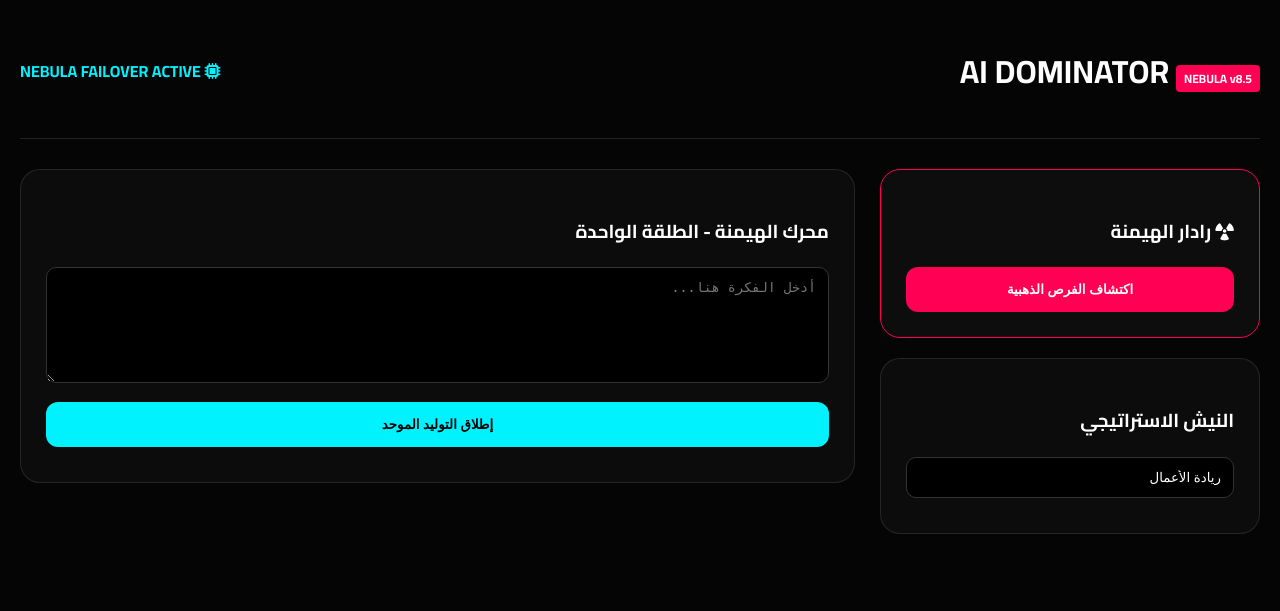
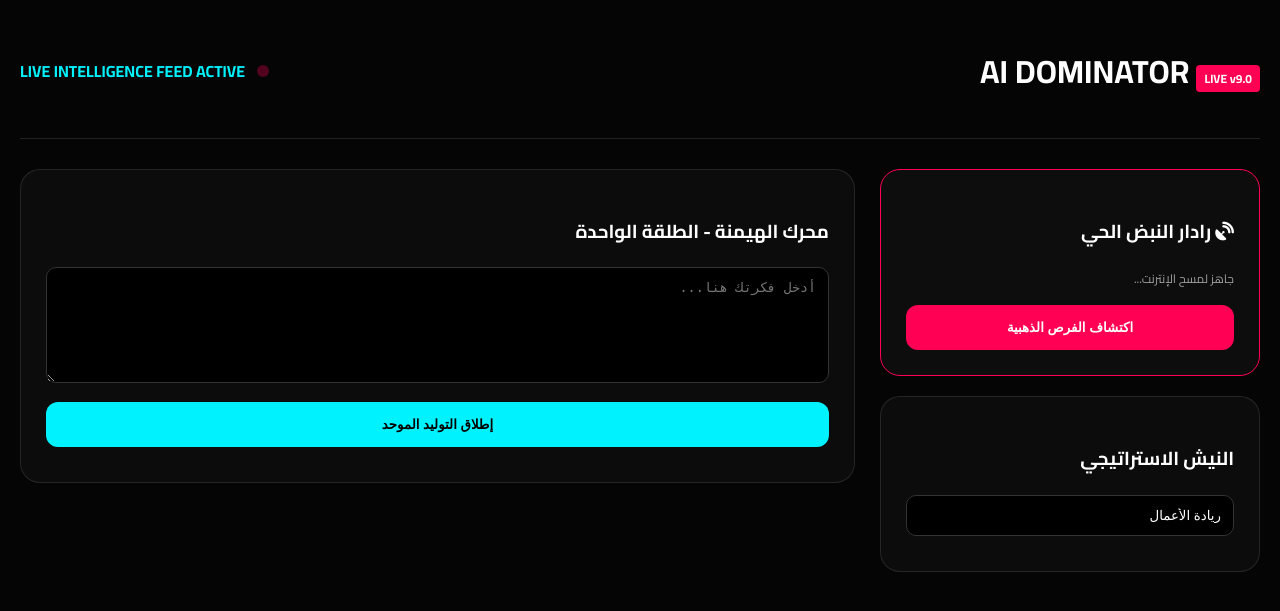
Before and after one commit to alqaed2/Dominator, a Flask app: page / in a window 1280 px wide. Shown: the top 611 px of the page. Run offline with Flask 3, Linux system fonts and the light colour scheme.

Commit message:
Update index.html

```diff
--- a/templates/index.html
+++ b/templates/index.html
@@ -2,39 +2,42 @@
 <html lang="ar" dir="rtl">
 <head>
     <meta charset="UTF-8">
-    <title>AI DOMINATOR | NEBULA v8.5</title>
+    <title>AI DOMINATOR | LIVE v9.0</title>
     <link href="https://fonts.googleapis.com/css2?family=Cairo:wght@400;700;900&display=swap" rel="stylesheet">
     <link href="https://cdnjs.cloudflare.com/ajax/libs/font-awesome/6.4.0/css/all.min.css" rel="stylesheet">
     <style>
         :root { --neon-blue: #00f2ff; --neon-red: #ff0055; --bg: #050505; }
         body { background: var(--bg); color: #fff; font-family: 'Cairo', sans-serif; margin: 0; padding: 20px; }
-        .cyber-card { background: rgba(255,255,255,0.03); border: 1px solid rgba(255,255,255,0.1); border-radius: 20px; padding: 25px; margin-bottom: 20px; }
+        .cyber-card { background: rgba(255,255,255,0.03); border: 1px solid rgba(255,255,255,0.1); border-radius: 20px; padding: 25px; margin-bottom: 20px; position: relative; }
         .dashboard-grid { display: grid; grid-template-columns: 380px 1fr; gap: 25px; }
         .cyber-btn { width: 100%; padding: 15px; border: none; border-radius: 12px; background: var(--neon-blue); color: #000; font-weight: 900; cursor: pointer; transition: 0.3s; }
-        .tabs-header { display: flex; gap: 10px; }
         .tab-btn { padding: 12px 25px; background: #111; border: 1px solid #333; color: #888; cursor: pointer; border-radius: 12px 12px 0 0; }
         .tab-btn.active { background: var(--neon-blue); color: #000; }
-        .tab-content { display: none; background: rgba(255,255,255,0.02); border: 1px solid rgba(255,255,255,0.1); border-radius: 0 15px 15px 15px; padding: 30px; position: relative; }
+        .tab-content { display: none; background: rgba(255,255,255,0.02); border: 1px solid rgba(255,255,255,0.1); border-radius: 0 15px 15px 15px; padding: 30px; line-height: 1.8; position: relative; }
         .tab-content.active { display: block; }
-        .copy-float-btn { position: absolute; top: 20px; left: 20px; background: var(--neon-red); color: #fff; border: none; padding: 8px 15px; border-radius: 8px; cursor: pointer; }
+        .copy-float-btn { position: absolute; top: 20px; left: 20px; background: var(--neon-red); color: #fff; border: none; padding: 8px 15px; border-radius: 8px; cursor: pointer; font-weight: 700; }
         .modal { position: fixed; top: 0; left: 0; width: 100%; height: 100%; background: rgba(0,0,0,0.98); display: none; align-items: center; justify-content: center; z-index: 10000; backdrop-filter: blur(15px); }
         .modal-content { width: 90%; max-width: 950px; background: #080808; border: 1px solid var(--neon-blue); padding: 40px; border-radius: 25px; max-height: 85vh; overflow-y: auto; }
+        .dna-bar { height: 6px; background: #222; border-radius: 3px; margin-top: 10px; overflow: hidden; }
+        .dna-fill { height: 100%; background: linear-gradient(90deg, var(--neon-blue), var(--neon-red)); transition: 1s ease-out; }
         textarea, input { width: 100%; background: #000; border: 1px solid #333; color: #fff; padding: 12px; border-radius: 10px; margin-bottom: 10px; box-sizing: border-box; }
-        .dna-card { background: rgba(255,0,85,0.05); border: 1px solid rgba(255,0,85,0.2); padding: 15px; border-radius: 12px; margin-bottom: 10px; }
+        .status-dot { width: 12px; height: 12px; background: var(--neon-red); border-radius: 50%; display: inline-block; margin-left: 8px; animation: pulse 1.5s infinite; }
+        @keyframes pulse { 0%, 100% { opacity: 1; } 50% { opacity: 0.3; } }
     </style>
 </head>
 <body>
     <header style="display:flex; justify-content:space-between; align-items:center; margin-bottom:30px; border-bottom:1px solid #222; padding-bottom:15px;">
-        <h1>AI DOMINATOR <span style="background:var(--neon-red); padding:2px 8px; border-radius:4px; font-size:12px;">NEBULA v8.5</span></h1>
-        <div style="color:var(--neon-blue); font-weight:700;"><i class="fas fa-microchip"></i> NEBULA FAILOVER ACTIVE</div>
+        <h1>AI DOMINATOR <span style="background:var(--neon-red); padding:2px 8px; border-radius:4px; font-size:12px;">LIVE v9.0</span></h1>
+        <div style="color:var(--neon-blue); font-weight:700;"><span class="status-dot"></span> LIVE INTELLIGENCE FEED ACTIVE</div>
     </header>
 
     <div class="dashboard-grid">
         <div class="sidebar">
             <div class="cyber-card" style="border:1px solid var(--neon-red);">
-                <h3><i class="fas fa-radiation"></i> رادار الهيمنة</h3>
+                <h3><i class="fas fa-satellite-dish"></i> رادار النبض الحي</h3>
+                <div id="alchemyStatus" style="font-size:12px; opacity:0.6; margin-bottom:15px;">جاهز لمسح الإنترنت...</div>
                 <div id="goldSuggestions"></div>
-                <button onclick="triggerDiscovery()" class="cyber-btn" style="background:var(--neon-red); color:#fff;">اكتشاف الفرص الذهبية</button>
+                <button id="discoverBtn" onclick="triggerDiscovery()" class="cyber-btn" style="background:var(--neon-red); color:#fff;">اكتشاف الفرص الذهبية</button>
             </div>
             <div class="cyber-card">
                 <h3>النيش الاستراتيجي</h3>
@@ -45,7 +48,7 @@
         <div class="main-content">
             <div class="cyber-card">
                 <h3>محرك الهيمنة - الطلقة الواحدة</h3>
-                <textarea id="inputText" rows="6" placeholder="أدخل الفكرة هنا..."></textarea>
+                <textarea id="inputText" rows="6" placeholder="أدخل فكرتك هنا..."></textarea>
                 <button id="generateBtn" onclick="startDominanceEngine()" class="cyber-btn">إطلاق التوليد الموحد</button>
                 <div id="engineStatus" style="margin-top:10px; color:var(--neon-blue); font-weight:700;"></div>
             </div>
@@ -76,9 +79,10 @@
     <!-- Modal -->
     <div id="superPostModal" class="modal">
         <div class="modal-content">
-            <h1 style="color:var(--neon-red);">🧬 مختبر التخليق الاستراتيجي</h1>
-            <div id="superPostContent" style="white-space:pre-wrap; background:rgba(0,242,255,0.03); padding:20px; border-radius:15px; border:1px solid rgba(0,242,255,0.1); line-height:1.8; margin-bottom:20px;"></div>
-            <div id="sourcePosts"></div>
+            <h1 style="color:var(--neon-red);">🧬 مختبر التخليق الحي</h1>
+            <div id="superPostContent" style="white-space:pre-wrap; background:rgba(0,242,255,0.03); padding:20px; border-radius:15px; border:1px solid rgba(0,242,255,0.1); line-height:1.8; margin-bottom:25px;"></div>
+            <h3>🔗 الجينات المسحوبة من الإنترنت</h3>
+            <div id="sourcePosts" style="display:grid; grid-template-columns:1fr 1fr; gap:15px;"></div>
             <div style="margin-top:30px; display:flex; gap:15px;">
                 <button onclick="document.getElementById('superPostModal').style.display='none'" class="cyber-btn" style="background:none; border:1px solid #fff; color:#fff;">إغلاق</button>
                 <button onclick="useAsIdea()" class="cyber-btn">استخدام كفكرة أساسية</button>
@@ -90,17 +94,39 @@
         let lastAlchemyResult = null;
 
         async function triggerDiscovery() {
-            const niche = document.getElementById('niche').value;
-            const res = await fetch('/alchemy/discover', {method:'POST', headers:{'Content-Type':'application/json'}, body:JSON.stringify({niche})});
-            lastAlchemyResult = await res.json();
-            document.getElementById('goldSuggestions').innerHTML = `<div class="dna-card"><span>🌟 فرصة جاهزة</span><button onclick="openModal()" class="cyber-btn" style="padding:5px 10px; font-size:12px; margin-top:5px;">فتح المختبر</button></div>`;
+            const btn = document.getElementById('discoverBtn');
+            const status = document.getElementById('alchemyStatus');
+            btn.disabled = true; btn.innerHTML = '<i class="fas fa-sync fa-spin"></i> جاري سحب النبض...';
+            status.innerText = "⏳ جاري التنقيب في X و LinkedIn (30 ثانية)...";
+            try {
+                const res = await fetch('/alchemy/discover', {
+                    method: 'POST',
+                    headers: {'Content-Type': 'application/json'},
+                    body: JSON.stringify({niche: document.getElementById('niche').value})
+                });
+                lastAlchemyResult = await res.json();
+                document.getElementById('goldSuggestions').innerHTML = `
+                    <div style="background:rgba(255,255,255,0.05); padding:15px; border-radius:10px; margin-bottom:15px;">
+                        <span style="font-size:13px;">🌟 تم تخليق استراتيجية حية</span>
+                        <button onclick="openModal()" class="cyber-btn" style="padding:5px 10px; font-size:12px; margin-top:5px;">فتح المختبر</button>
+                    </div>`;
+                status.innerText = "✅ تم العثور على ترندات حقيقية!";
+            } catch (e) { status.innerText = "⚠️ خطأ في الاتصال، تم استخدام الذاكرة."; }
+            btn.disabled = false; btn.innerHTML = "اكتشاف الفرص الذهبية";
         }
 
         function openModal() {
+            if(!lastAlchemyResult) return;
             document.getElementById('superPostModal').style.display = 'flex';
             document.getElementById('superPostContent').innerText = lastAlchemyResult.super_post;
             let h = "";
-            lastAlchemyResult.sources.forEach(s => { h += `<div class="dna-card" style="font-size:11px;"><b>تفاعل: ${s.engagement}</b><p>${s.text}</p></div>`; });
+            lastAlchemyResult.sources.forEach(s => {
+                h += `<div style="background:rgba(255,255,255,0.02); padding:15px; border-radius:10px; border-left:3px solid var(--neon-red);">
+                        <div style="font-size:11px; color:var(--neon-blue);">التفاعل الحي: ${s.engagement}</div>
+                        <div class="dna-bar"><div class="dna-fill" style="width:${s.score || 90}%"></div></div>
+                        <p style="font-size:12px; opacity:0.8; margin-top:10px;">${s.text.substring(0,150)}...</p>
+                      </div>`;
+            });
             document.getElementById('sourcePosts').innerHTML = h;
         }
 
@@ -109,11 +135,16 @@
         async function startDominanceEngine() {
             const idea = document.getElementById('inputText').value;
             if(!idea) return alert("أدخل فكرة");
-            document.getElementById('engineStatus').innerText = "🚀 جاري التوليد عبر بروتوكول Nebula الموحد...";
+            document.getElementById('generateBtn').disabled = true;
+            document.getElementById('engineStatus').innerText = "🚀 جاري التوليد الموحد عبر Nebula v9.0...";
             document.getElementById('outputSection').style.display = 'block';
 
             try {
-                const res = await fetch('/generate_all', {method:'POST', headers:{'Content-Type':'application/json'}, body:JSON.stringify({text:idea})});
+                const res = await fetch('/generate_all', {
+                    method: 'POST',
+                    headers: {'Content-Type': 'application/json'},
+                    body: JSON.stringify({text: idea})
+                });
                 const data = await res.json();
                 document.getElementById('linkedinContent').innerText = data.linkedin;
                 document.getElementById('twitterContent').innerText = data.twitter;
@@ -123,6 +154,7 @@
                 document.getElementById('videoPrompt').innerText = v;
                 document.getElementById('engineStatus').innerText = "✅ تم الإطلاق بنجاح!";
             } catch(e) { alert("خطأ في الاتصال"); }
+            document.getElementById('generateBtn').disabled = false;
         }
 
         function openTab(evt, p) {
```
